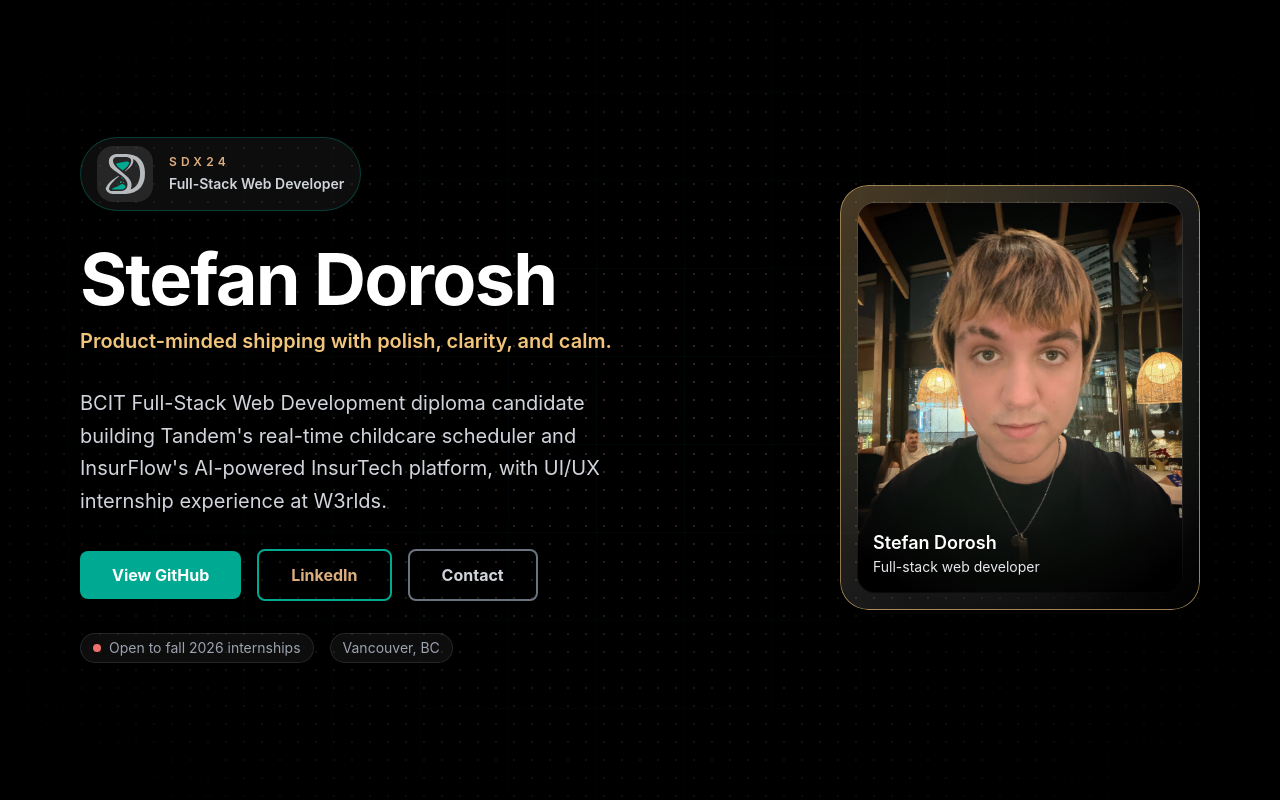
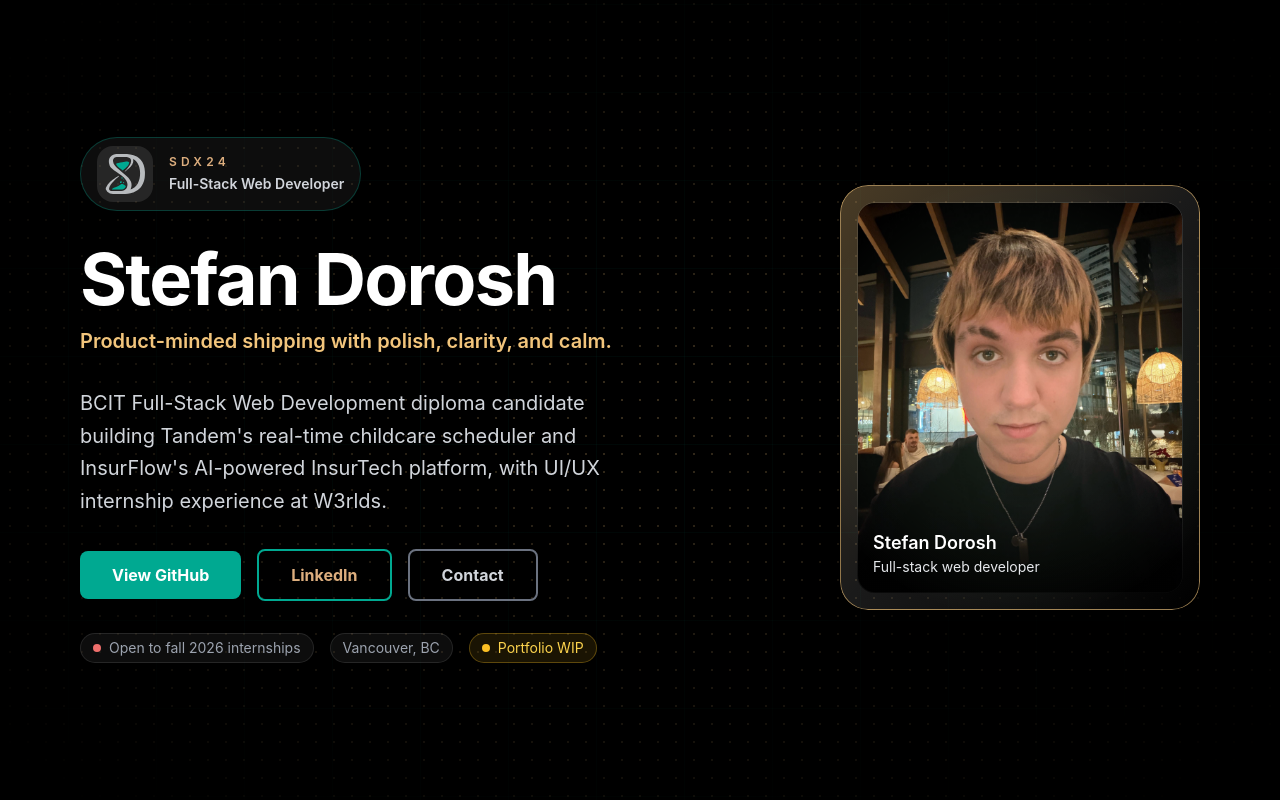
Before and after one commit to SDX24/SDX24, a Next.js app in the folder apps/web/: page / in a window 1280 px wide. Shown: the top 800 px of the page. Built offline with nearby package versions, Linux system fonts and the light colour scheme; no server answers.

Commit message:
feat(hero): add Portfolio WIP badge; sync context docs
- Add amber WIP status pill to hero section
- Projects section: Tandem Live link only, no Repo
- components.md: document links prop, showLinksOnCompact, live-link rules

```diff
--- a/apps/web/src/app/page.tsx
+++ b/apps/web/src/app/page.tsx
@@ -101,6 +101,10 @@ export default function Home() {
                 <span className="inline-flex items-center gap-2 rounded-full border border-white/10 bg-white/5 px-3 py-1">
                   Vancouver, BC
                 </span>
+                <span className="inline-flex items-center gap-2 rounded-full border border-amber-400/30 bg-amber-400/10 px-3 py-1 text-amber-300">
+                  <span className="h-2 w-2 rounded-full bg-amber-400" />
+                  Portfolio WIP
+                </span>
               </div>
             </div>
             <div className="grid gap-10 lg:gap-12">
@@ -120,7 +124,7 @@ export default function Home() {
             stack: featuredProject.stack,
             logoSrc: featuredProject.logoSrc,
             wordmarkSrc: featuredProject.wordmarkSrc,
-            links: featuredProject.links,
+            links: [{ label: "Live", href: "https://tandem-blog.vercel.app" }],
             achievements: featuredProject.achievements,
             coverSrc: featuredProject.coverSrc,
             brand: featuredProject.brand,
```
Also changed, not shown: 1 other file (tests, documents, lock files or other folders).
